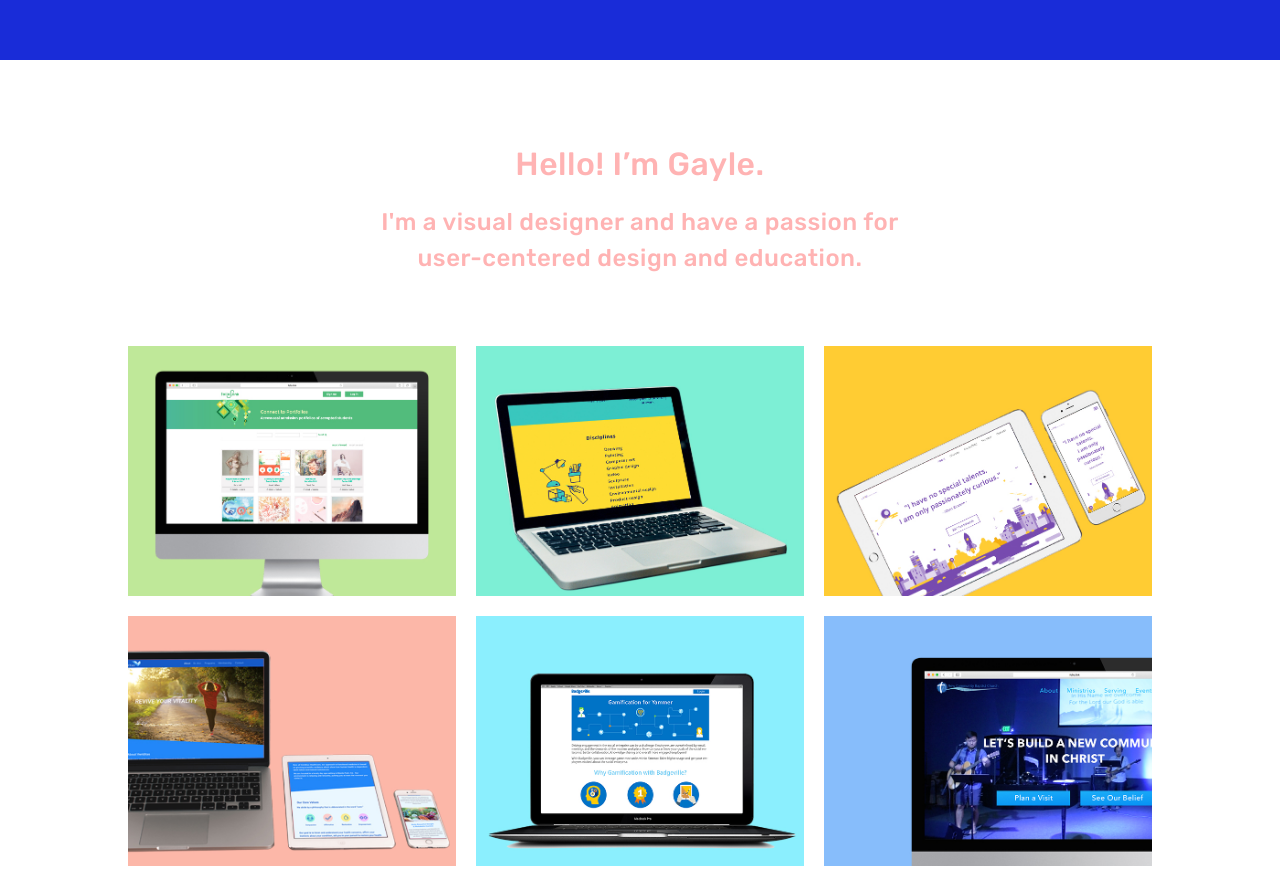
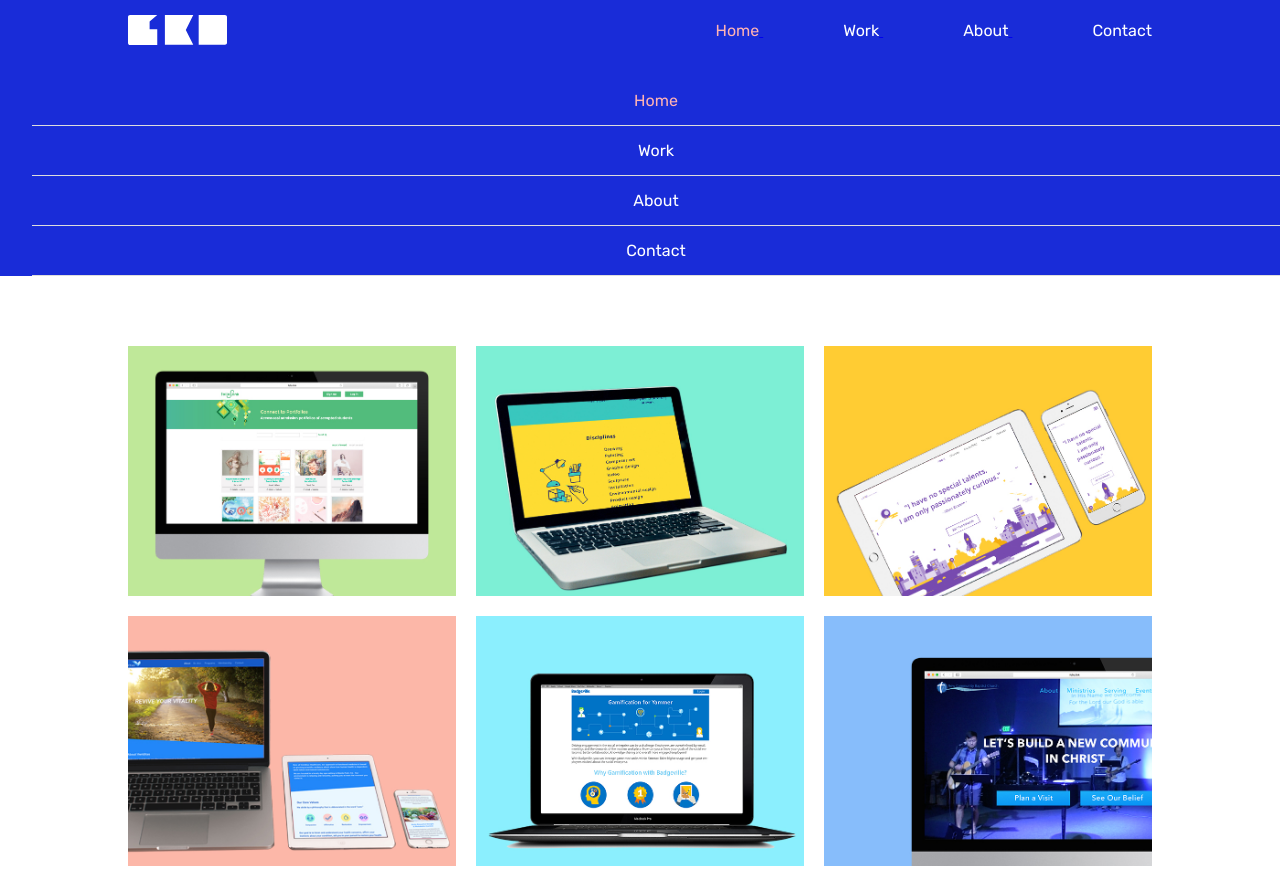
Before and after one commit to gaylekukdesign/GKD-Portfolio, a plain HTML site: page index.html in a window 1280 px wide. Shown: the top 869 px of the page. Drawn offline with Linux system fonts and the light colour scheme.

Commit message:
fix typo

```diff
--- a/index.html
+++ b/index.html
@@ -218,7 +218,7 @@
     </script>
     <script>
     $(function(){
-      $("#mianNav").load("main_nav.html");
+      $("#mainNav").load("main_nav.html");
       $("#footer").load("footer.html");
     });
     </script>
```
